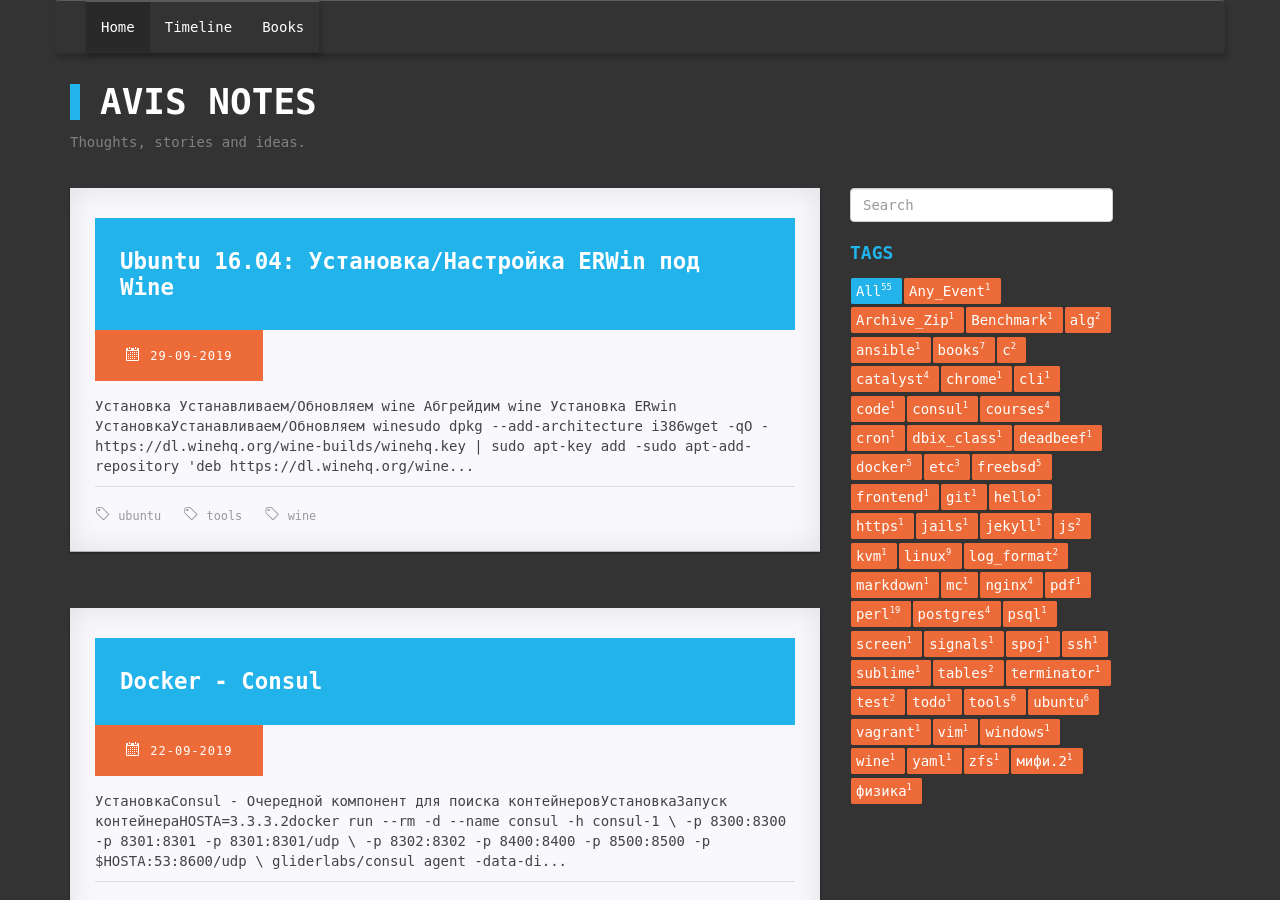
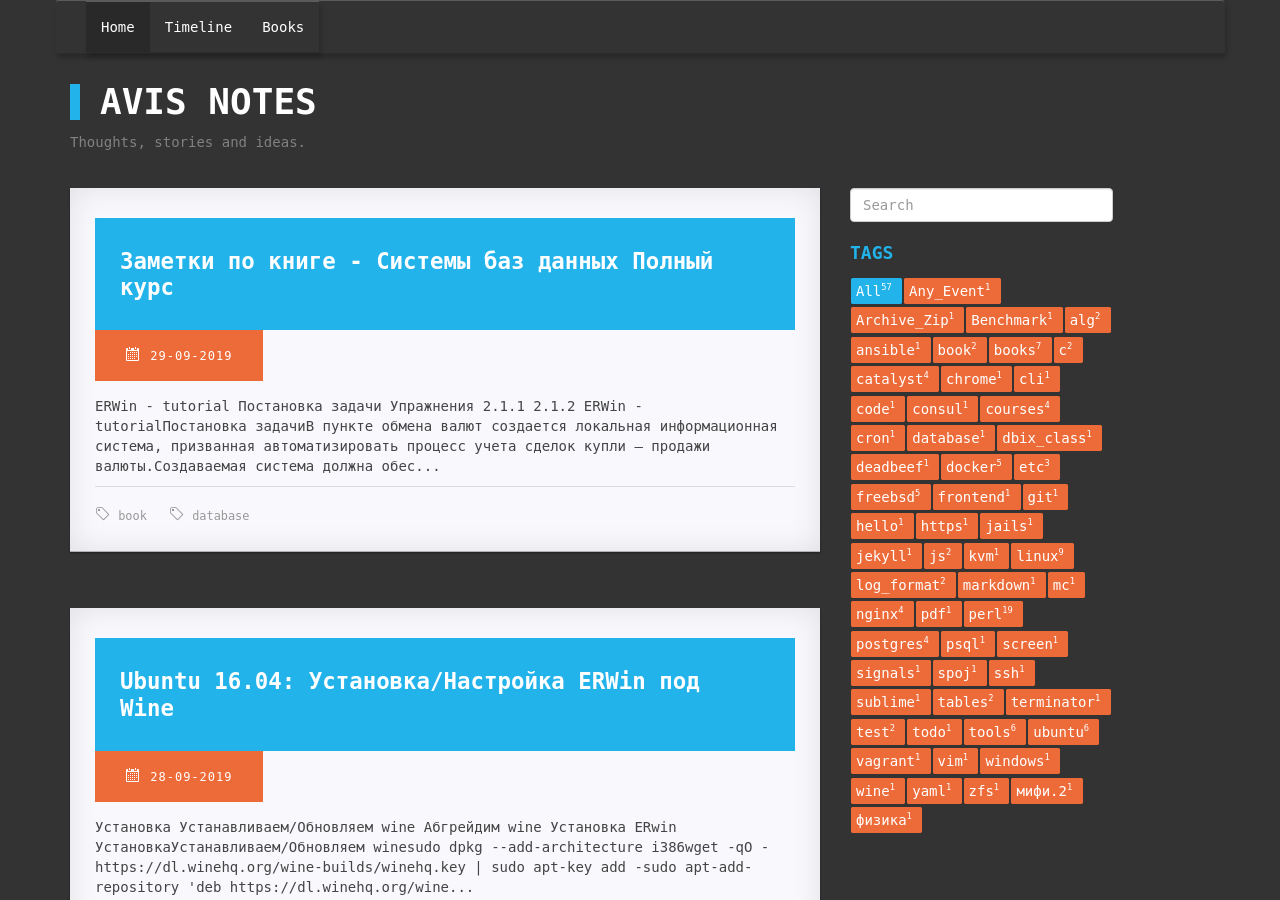
Before and after one commit to Avis20/avis20.github.io, a Jekyll site: the page built from index.html, in a window 1280 px wide and 900 px high. Built offline with Jekyll 4.4.1, drawn with Linux system fonts in a browser that asks for light colours; part of the change alters nothing that is shown.

```diff
--- a/_posts/2019-07-03-linux-dockerbook.md
+++ b/_posts/2019-07-03-linux-dockerbook.md
@@ -1,6 +1,6 @@
 ---
 title: Заметки по книге - Docker
-tags: docker
+tags: [book, docker]
 reference:
   - title: Примеры из книги
     link: https://github.com/using-docker
--- /dev/null
+++ b/_posts/2019-09-29-book-db.md
@@ -0,0 +1,64 @@
+---
+title: "Заметки по книге - Системы баз данных Полный курс"
+tags: [book, database]
+reference:
+  - title:
+    link:
+---
+
+* TOC
+{:toc}
+
+## ERWin - tutorial
+
+### Постановка задачи
+
+В пункте обмена <b>валют</b> создается локальная информационная система, призванная
+автоматизировать процесс учета <b>сделок</b> купли – продажи <b>валюты</b>.
+Создаваемая система должна обеспечивать ввод, хранение и поиск информации о <b>сделках</b>, совершенных в данном пункте обмена.
+
+Каждой <b>сделке</b> присваивается уникальный цифровой код.
+Информация о <b>сделке</b> должна содержать сведения о дате и времени сделки, суммах покупаемой и продаваемой валют, фамилии, имени, отчестве и номере паспорта <b>клиента</b>, а так же о фамилии, инициалах и учетном номере личного дела <b>кассира</b> в отделе кадров.
+
+Система должна позволять вычислить денежный оборот за один или несколько дней, а так же осуществлять поиск информации о <b>сделках</b> по номеру паспорта <b>клиента</b>.
+
+Задача состоит в проектировании структуры баз данных разрабатываемой автоматизированной ИС
+
+1)
+
+Для создания связей между сущностями сначала составим описание данной предметной области при помощи ряда истинных высказываний на естественном языке:
+
+* Любой КЛИЕНТ должен совершить одну или несколько СДЕЛОК.
+* Каждую СДЕЛКУ должен совершить один КЛИЕНТ.
+* Любой КАССИР может обслуживать одну или несколько СДЕЛОК, но может не обслужить и ни одной.
+* Каждую СДЕЛКУ должен обслуживать только один КАССИР.
+* Любая ВАЛЮТА может покупаться и продаваться при разных СДЕЛКАХ.
+* При совершении СДЕЛКИ должна покупаться одна ВАЛЮТА и продаваться другая ВАЛЮТА.
+
+Таким образом, сформируем имена связей:
+* КЛИЕНТ совершает СДЕЛКУ.
+* КАССИР обслуживает СДЕЛКУ.
+* ВАЛЮТА покупается при СДЕЛКЕ.
+* ВАЛЮТА продается при СДЕЛКЕ.
+Все четыре связи являются связями «один-ко-многим». Во всех четырех случаях
+сущность СДЕЛКА является дочерней
+
+# Упражнения
+
+## 2.1.1
+
+Расмотрим проект БД банка, содежращей информацию о клиентах (назовем это множество сущностей <b>Customers</b>) и состоянии из счетов (<b>Accounts</b>).
+
+Данные о клиенте включают его имя (<b>name</b>), адрес (<b>address</b>), номер телефона (<b>phone</b>) и код полиса социального страхования (<b>ssnumber</b>).
+
+Счет описывается атрибутами номера (<b>number</b>), типа (например "накопительный" "чековый", и т.п. (<b>type</b>)) и остатка (<b>balance</b>).
+
+Необходимо также отобразить в БД факт пренодлежности счета определенному клиенту.
+
+Начертите ER-диаграмму, соответвующую такой БД. Незабудте описать тип связи
+
+## 2.1.2
+
+Исправте решение упр. 2.1.1 след. образом:
++ измените диаграмму в предположении, что счет может принадлежать только одному клиенту;
++ измените диаграмму, предусматривая, что клиент может открыть в банке только один счет
```
Also changed, not shown: _posts/2019-09-28-ubuntu-erwin.md (renamed from _posts/2019-09-29-ubuntu-erwin.md).
